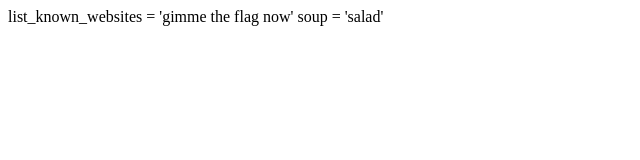
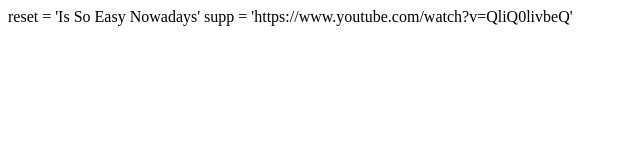
Before and after one commit to Rogitt/rogitt.github.io, a plain HTML site: page index.html in a window 1280 px wide. Shown: the whole page, without its empty margins (0-640 px from the left). Drawn offline with Linux system fonts and the light colour scheme.

Commit message:
Update index.html

```diff
--- a/index.html
+++ b/index.html
@@ -1,2 +1,3 @@
-<html><head><meta http-equiv="Content-Type" content="text/html; charset=UTF-8"></head><body>list_known_websites = 'gimme the flag now' soup = 'salad'
+<html><head><meta http-equiv="Content-Type" content="text/html; charset=UTF-8"></head><body>reset = 'Is So Easy Nowadays'
+supp = 'https://www.youtube.com/watch?v=QliQ0livbeQ'
 </body></html>
```
